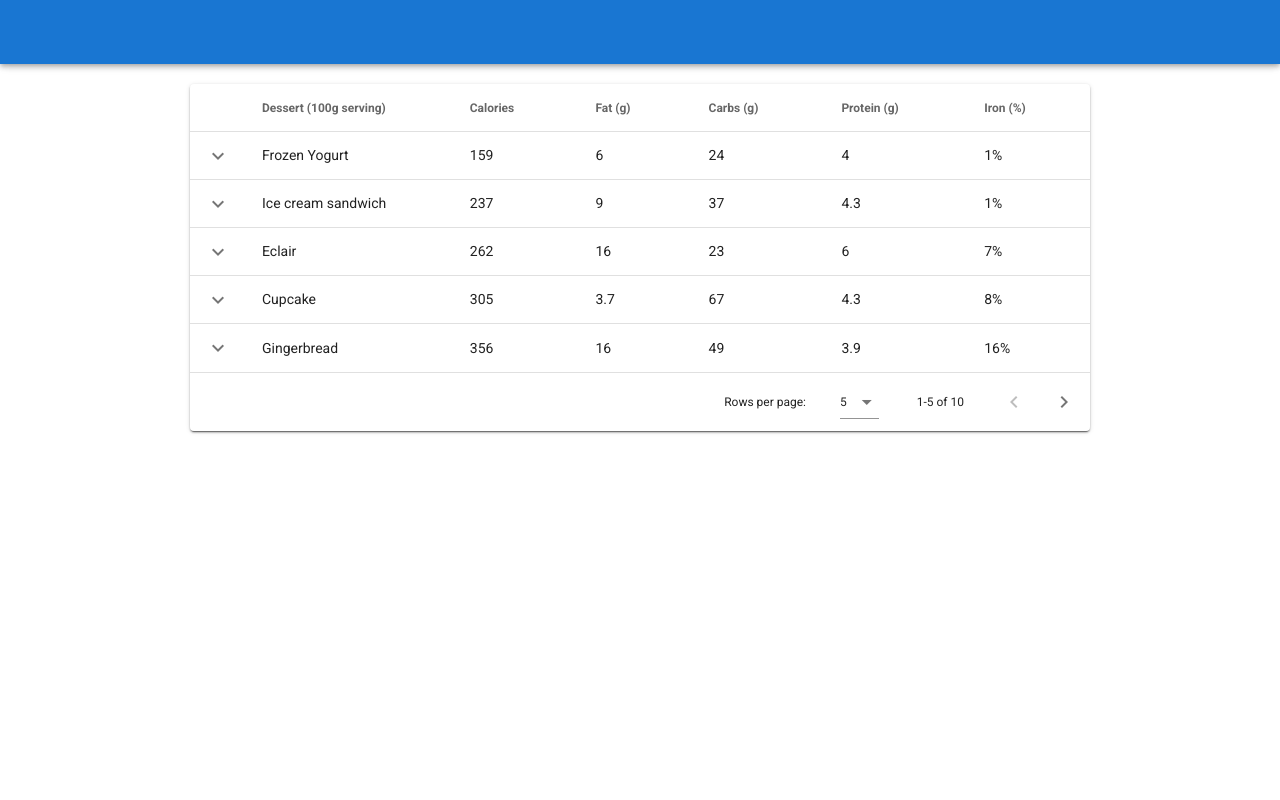
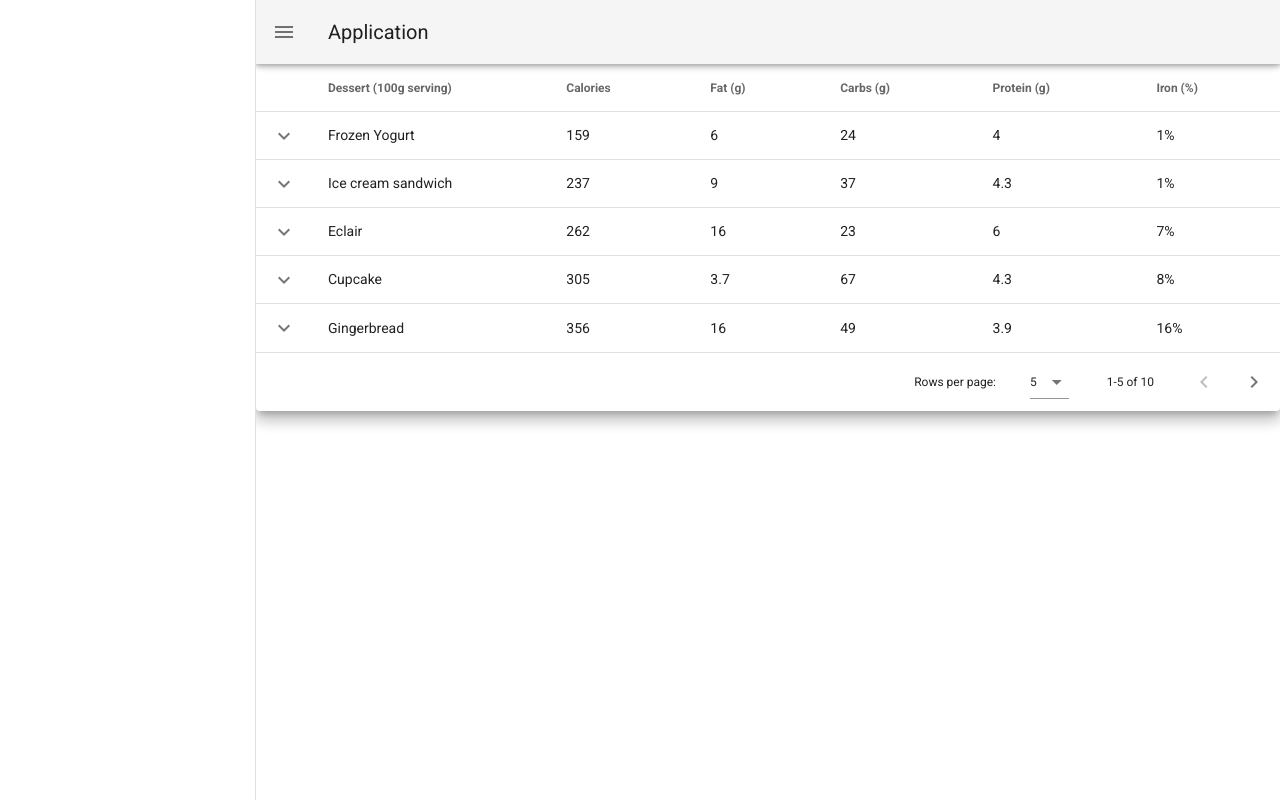
Before and after one commit to Ferchax/vuetify-data-tables, a Vue app: page / in a window 1280 px wide. Built offline with nearby package versions, Linux system fonts and the light colour scheme.

Commit message:
Add some changes

```diff
--- a/src/App.vue
+++ b/src/App.vue
@@ -1,14 +1,20 @@
 <template>
-  <v-app>
-    <v-app-bar
+  <v-app id="inspire">
+    <v-navigation-drawer
+      v-model="drawer"
       app
-      color="primary"
-      dark
-    ></v-app-bar>
+    >
+      <!--  -->
+    </v-navigation-drawer>
+
+    <v-app-bar app>
+      <v-app-bar-nav-icon @click="drawer = !drawer"></v-app-bar-nav-icon>
+
+      <v-toolbar-title>Application</v-toolbar-title>
+    </v-app-bar>
 
     <v-main>
       <data-table/>
-      <!--<simple-data-table/>-->
     </v-main>
   </v-app>
 </template>
@@ -26,7 +32,11 @@ export default {
   },
 
   data: () => ({
-    //
+    drawer: null,
+    items: [
+      { title: 'Data-Table', icon: 'mdi-table', to: '/'},
+      { title: 'Tabs', icon: 'mdi-tab', to: '/tabs'}
+    ]
   }),
 };
 </script>
--- a/src/components/DataTable.vue
+++ b/src/components/DataTable.vue
@@ -1,10 +1,9 @@
 <template>
-  <v-card class="mx-auto mt-5" max-width="900">
     <v-data-table
       :headers="headers"
       :items="desserts"
       :items-per-page="5"
-      class="elevation-1"
+      class="elevation-10"
       item-key="name"
       show-expand
     >
@@ -14,7 +13,6 @@
       </td>
     </template>
     </v-data-table>
-  </v-card>
 </template>
 
 <script>
```
